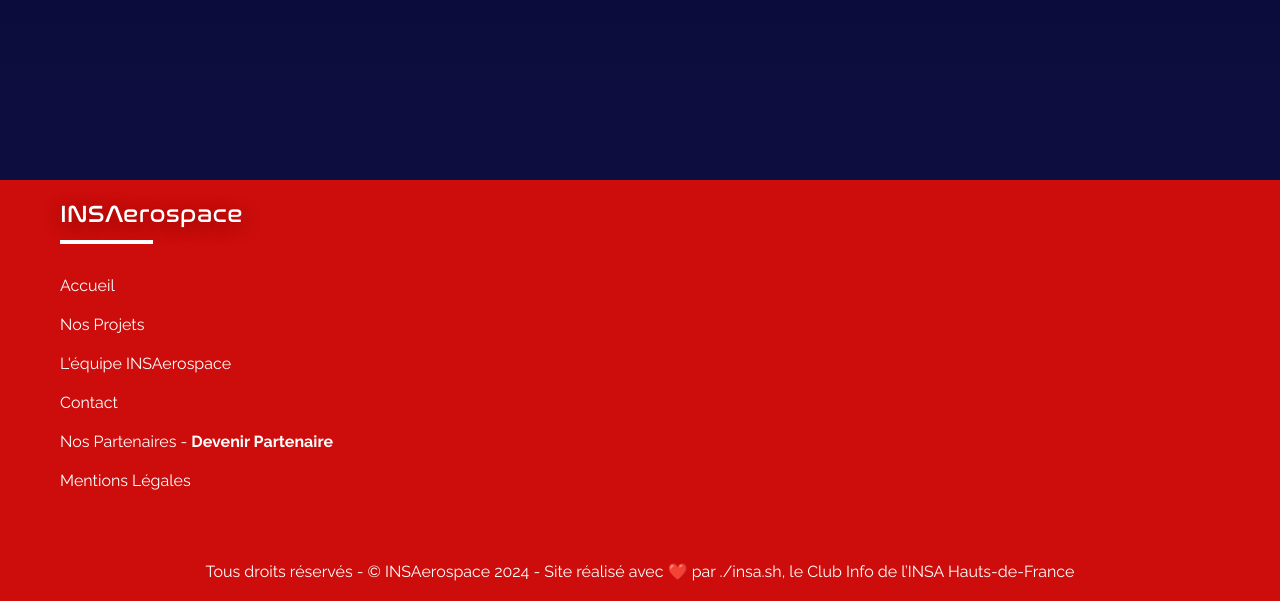
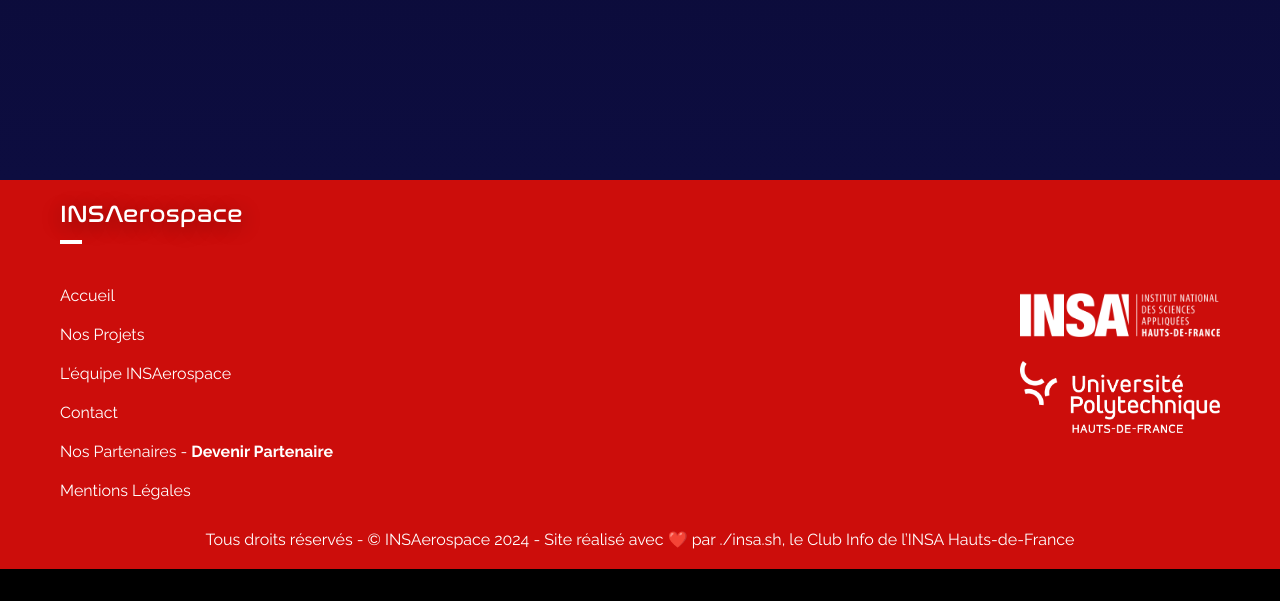
Before and after one commit to insa-sh/site-insaerospace, a Django app: page / in a window 1280 px wide. Shown: the part 3340-3941 px from the top of the page. After the commit the page ends 3909 px from the top, so only its background shows below. Run offline with Django 5.2, Linux system fonts and the light colour scheme; data that the repository does not hold is empty; some libraries are stand-ins or nearby versions; some web fonts are replaced.

Commit message:
feat: Ajout du logo de l'INSA HdF et de l'UPHF au  footer

```diff
--- a/insaerospace/main/static/main/base.css
+++ b/insaerospace/main/static/main/base.css
@@ -292,17 +292,36 @@ nav a {
 
 /* footer */
 footer {
+    background-color: var(--red-insaerospace);
+    color: #fff;
     display: flex;
     flex-direction: column;
-    align-items: flex-start;
-    background-color: var(--red-insaerospace);
-    align-items: flex-start;
+    justify-content: center;
+    align-items: center;
     padding-left: 60px;
     padding-right: 60px;
     padding-top: 20px;
     padding-bottom: 20px;
+
+}
+
+footer .footer-flex {
+    display: flex;
+    flex-direction: row;
+    justify-content: space-between;
+    align-items: center;
+    /* flex-wrap: wrap; */
+    width: 100%;
+    gap: 30px;
+}
+
+
+footer .footer-data {
+    display: flex;
+    flex-direction: column;
+    align-items: flex-start;
+    align-items: flex-start;
     gap: 12px;
-    color: #fff;
 }
 
 footer a {
@@ -311,6 +330,28 @@ footer a {
     font-family: inherit;
     font-size: inherit;
     font-weight: inherit;
+}
+
+
+footer .footer-sponsors{
+    display: flex;
+    flex-direction: column;
+    justify-content: space-between;
+    align-items: flex-end;
+
+    gap: 20px;
+    flex: 1;
+    min-width: min(90vw, 400px);
+    margin: 20px 0;
+
+    >a {
+        flex:1;
+        >img {
+            width: 100%;
+            height: auto;
+            max-width: 200px;
+        }
+    }
 }
 
 .insaerospace {
@@ -328,14 +369,14 @@ footer a {
     margin-bottom: 20px;
 }
 
-footer>div {
+footer .footer-data>div {
     display: flex;
     flex-direction: column;
     gap: 20px;
-    margin-bottom: 60px;
+    margin-bottom: 30px;
 }
 
-footer>div>a {
+footer .footer-data>div>a {
     color: white;
     text-decoration: none;
     font-family: "Raleway";
@@ -343,8 +384,11 @@ footer>div>a {
     font-weight: 400;
 }
 
+
+
 .insash {
     margin: auto;
+    text-align: center;
 }
 
 
@@ -472,4 +516,21 @@ footer>div>a {
 
         }
     }
+
+    footer .footer-flex {
+        flex-direction: column;
+    }
+
+    footer .footer-data{
+        width: 100%;
+    }
+    footer .footer-sponsors{
+    align-items: center;
+
 }
+
+.insash {
+    margin-top: 20px;
+}
+
+}
--- a/insaerospace/main/templates/main/base.html
+++ b/insaerospace/main/templates/main/base.html
@@ -3,6 +3,7 @@
 <!DOCTYPE html>
 
 <html lang="fr-FR">
+
 <head>
     <meta charset="utf-8">
 
@@ -34,7 +35,8 @@
                 <a href="{% url 'contact'%}"><i class="fa-solid fa-caret-right mobile-only"></i> Nous contacter</a>
             </ul>
         </nav>
-            <div id="hamburger-button" class="mobile-only" onclick="toggleNavMenu()" tabindex="0"><i class="fa-solid fa-bars" ></i></div>
+        <div id="hamburger-button" class="mobile-only" onclick="toggleNavMenu()" tabindex="0"><i
+                class="fa-solid fa-bars"></i></div>
     </header>
 
     <main>
@@ -43,6 +45,8 @@
     </main>
 
     <footer>
+        <div class="footer-flex">
+            <div class="footer-data">
                 <p class="insaerospace">INSAerospace</p>
                 <div class="line"></div>
                 <div class="links">
@@ -53,7 +57,20 @@
                     <a href="{% url 'contact' %}">Nos Partenaires - <b>Devenir Partenaire</b></a>
                     <a href="{% url 'contact' %}">Mentions Légales</a>
                 </div>
-            <p class="insash">Tous droits réservés - © INSAerospace 2024 - Site réalisé avec ❤️ par <a href="https://insash.org" target="_blank">./insa.sh, le Club Info de l’INSA Hauts-de-France</a></p>
+            </div>
+            <div class="footer-sponsors">
+                    <a href="https://insa-hautsdefrance.fr/" target="_blank">
+                        <img src="{% static 'images/sponsors/logo-insahdf-white.png' %}" alt="Logo INSA Hauts-de-France">
+                    </a>
+                    <a href="https://uphf.fr/" target="_blank">
+                        <img src="{% static 'images/sponsors/logo-uphf-white.png' %}" alt="Logo UPHF">
+                    </a>
+            </div>
+
+        </div>
+        <p class="insash">Tous droits réservés - © INSAerospace 2024 - Site réalisé avec ❤️ par <a
+                href="https://insash.org" target="_blank">./insa.sh, le Club Info de l’INSA Hauts-de-France</a></p>
     </footer>
 </body>
+
 </html>
```
Also changed, not shown: insaerospace/main/static/images/sponsors/logo-insahdf-white.png (added), insaerospace/main/static/images/sponsors/logo-uphf-white.png (added). Lines whose indentation alone changed are shown as unchanged.
